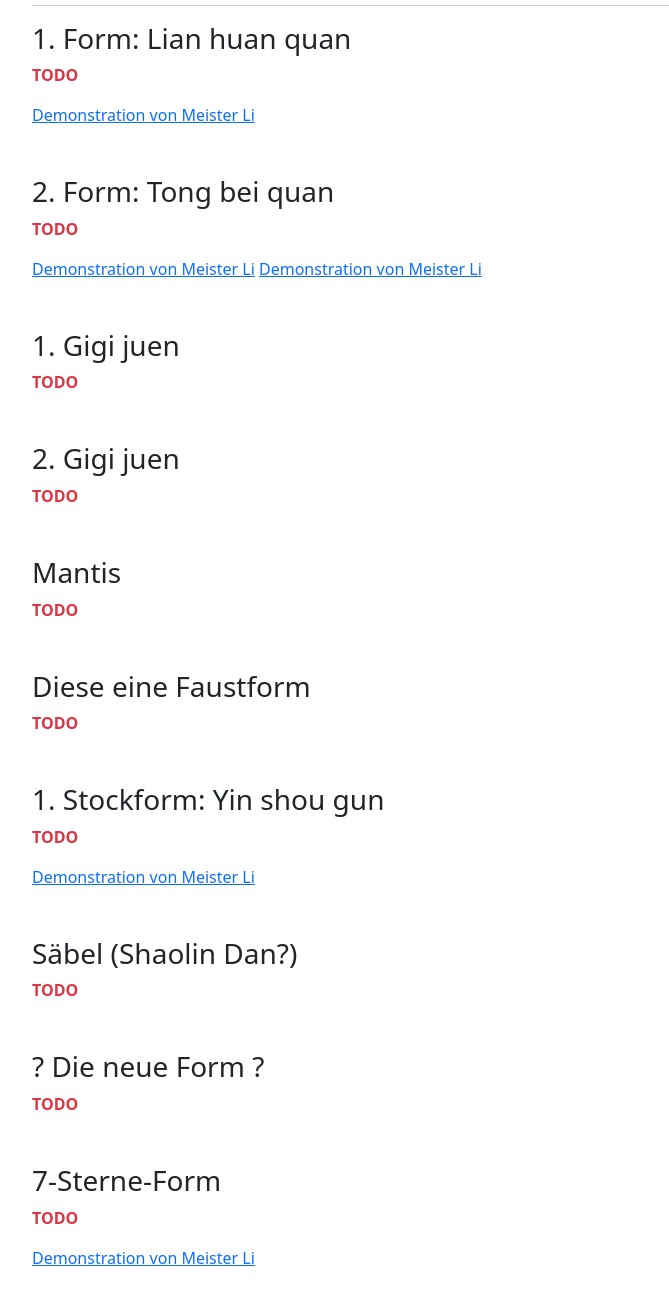
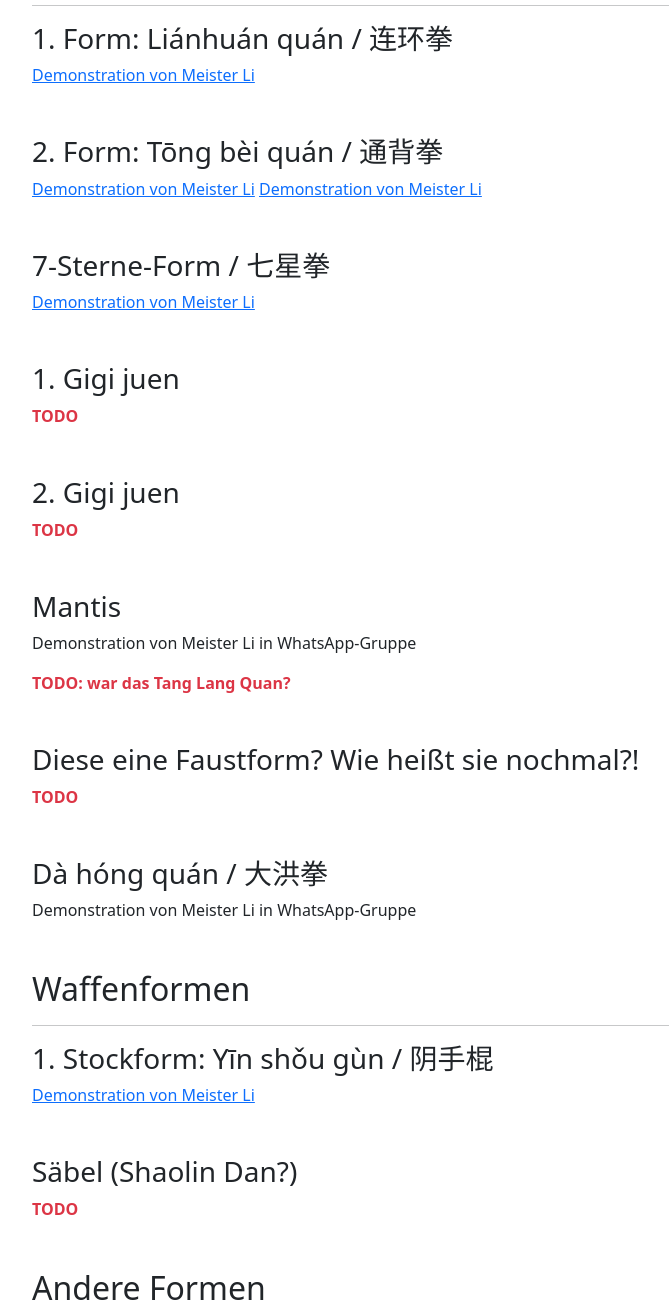
Before and after one commit to aczwink/KungFuWiki, a plain HTML site: page static/index.html in a window 1280 px wide. Shown: the part 5400-6710 px from the top of the page, without its empty margins (50-719 px from the left). Drawn offline with nearby package versions, Linux system fonts and the light colour scheme.

Commit message:
identified more forms

```diff
--- a/static/index.html
+++ b/static/index.html
@@ -323,16 +323,19 @@
 		<h2 class="mt-5">Formen</h2>
 		<hr />
 
-		<h3>1. Form: Lian huan quan</h3>
-		<p><strong class="text-danger">TODO</strong></p>
+		<h3>1. Form: Liánhuán quán / 连环拳</h3>
 		<a target="_blank" href="https://www.facebook.com/Shaolin.Kungfu.Institut.eV/videos/lian-huan-quan/893760527704697/">Demonstration von Meister Li</a>
 
 		<div class="mt-5"></div>
 
-		<h3>2. Form: Tong bei quan</h3>
-		<p><strong class="text-danger">TODO</strong></p>
+		<h3>2. Form: Tōng bèi quán / 通背拳</h3>
 		<a target="_blank" href="https://www.instagram.com/tv/B-Zh3DjI6kS/?utm_source=ig_web_copy_link&igsh=MzRlODBiNWFlZA==">Demonstration von Meister Li</a>
 		<a target="_blank" href="https://www.facebook.com/Shaolin.Kungfu.Institut.eV/videos/tong-bei-quan/860566334458352/">Demonstration von Meister Li</a>
+
+		<div class="mt-5"></div>
+
+		<h3>7-Sterne-Form / 七星拳</h3>
+		<a target="_blank" href="https://www.facebook.com/Shaolin.Kungfu.Institut.eV/videos/meister-li-zeigt-uns-hier-die-7-sterne-form-/1526028037427702/">Demonstration von Meister Li</a>
 
 		<div class="mt-5"></div>
 
@@ -347,34 +350,33 @@
 		<div class="mt-5"></div>
 
 		<h3>Mantis</h3>
+		<p>Demonstration von Meister Li in WhatsApp-Gruppe</p>
+		<p><strong class="text-danger">TODO: war das Tang Lang Quan?</strong></p>
+
+		<div class="mt-5"></div>
+
+		<h3>Diese eine Faustform? Wie heißt sie nochmal?!</h3>
 		<p><strong class="text-danger">TODO</strong></p>
 
 		<div class="mt-5"></div>
-
-		<h3>Diese eine Faustform</h3>
-		<p><strong class="text-danger">TODO</strong></p>
+		<h3>Dà hóng quán / 大洪拳</h3>
+		<p>Demonstration von Meister Li in WhatsApp-Gruppe</p>
 
 		<div class="mt-5"></div>
 
-		<h3>1. Stockform: Yin shou gun</h3>
-		<p><strong class="text-danger">TODO</strong></p>
+
+
+
+		<h2 class="mt-5">Waffenformen</h2>
+		<hr />
+
+		<h3>1. Stockform: Yīn shǒu gùn / 阴手棍</h3>
 		<a target="_blank" href="https://www.facebook.com/Shaolin.Kungfu.Institut.eV/videos/yin-shou-gun/504257803580436/">Demonstration von Meister Li</a>
 
 		<div class="mt-5"></div>
 
 		<h3>Säbel (Shaolin Dan?)</h3>
 		<p><strong class="text-danger">TODO</strong></p>
-
-		<div class="mt-5"></div>
-
-		<h3>? Die neue Form ?</h3>
-		<p><strong class="text-danger">TODO</strong></p>
-
-		<div class="mt-5"></div>
-
-		<h3>7-Sterne-Form</h3>
-		<p><strong class="text-danger">TODO</strong></p>
-		<a target="_blank" href="https://www.facebook.com/Shaolin.Kungfu.Institut.eV/videos/meister-li-zeigt-uns-hier-die-7-sterne-form-/1526028037427702/">Demonstration von Meister Li</a>
 
 
 
```
